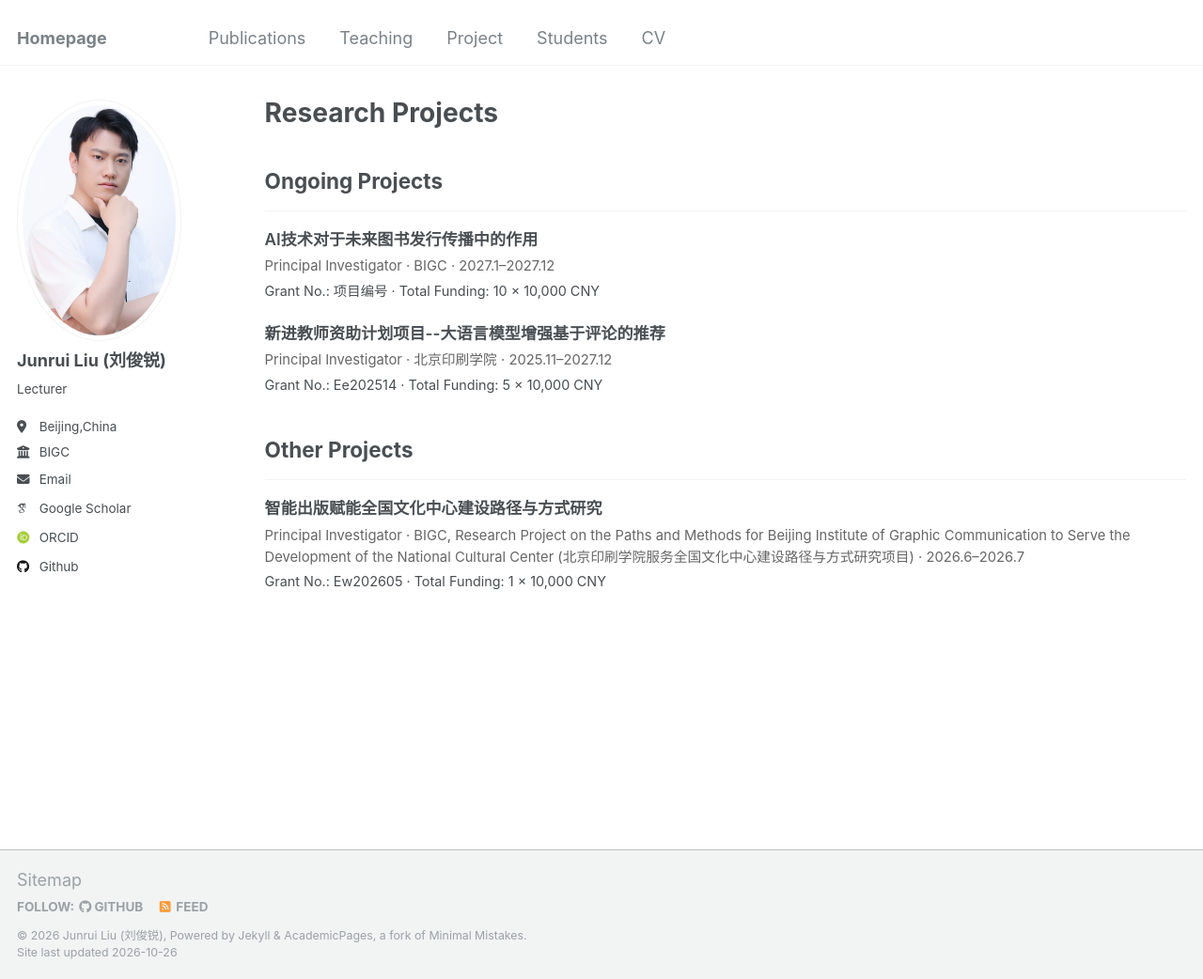
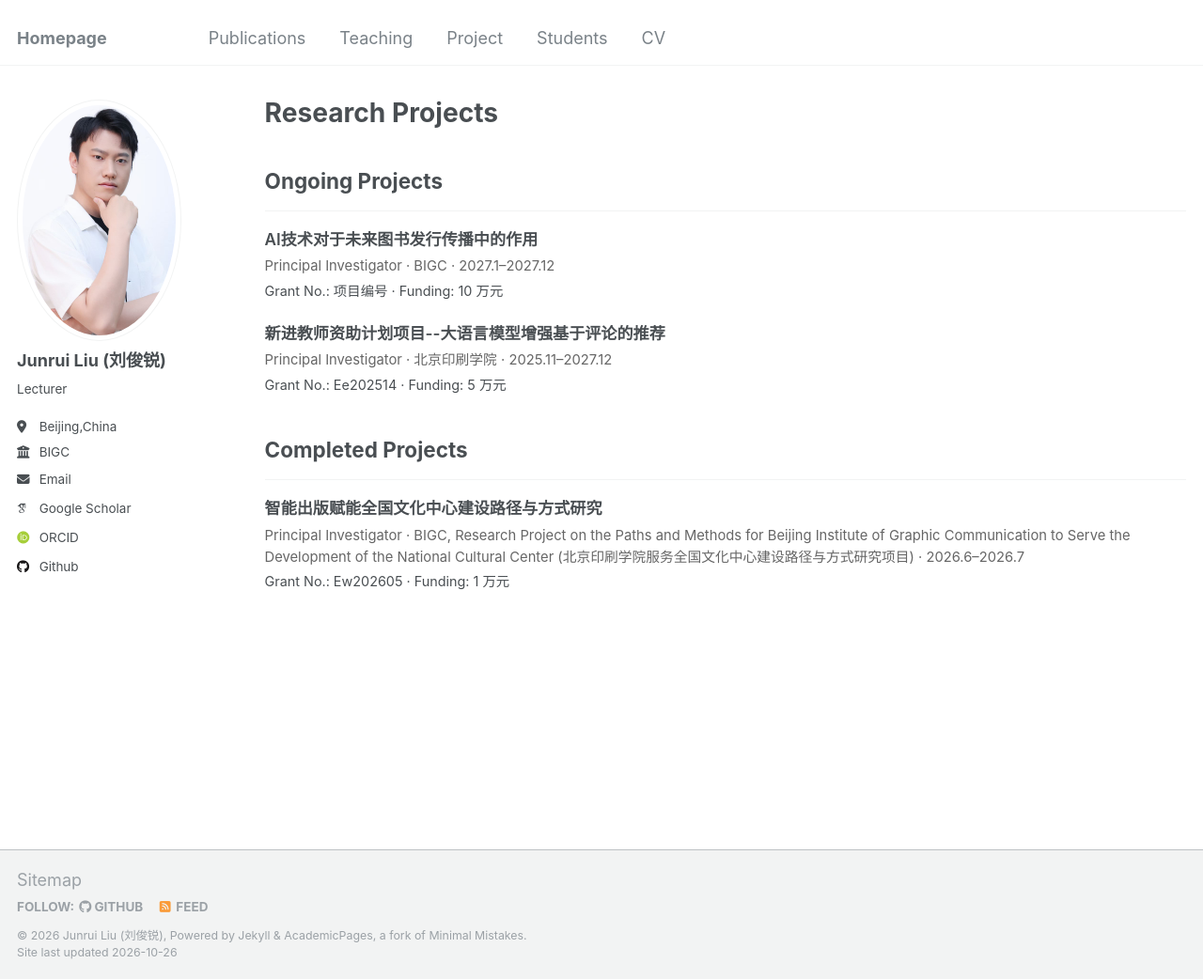
Before and after one commit to dianziliu/dianziliu.github.io, a Jekyll site: the page built from _pages/project.html, in a window 1280 px wide and 1042 px high. Shown: the whole window at 94% size. Built offline with Jekyll 4.4.1, drawn with Linux system fonts in a browser that asks for light colours; some web fonts are replaced.

Commit message:
修改project 风格细节

```diff
--- a/_includes/project-compact.html
+++ b/_includes/project-compact.html
@@ -43,8 +43,8 @@
 
     {% if project.total_funding != nil %}
       {% if project.grant_number %} · {% endif %}
-      Total Funding:
-      {{ project.total_funding }} × 10,000 CNY
+      Funding:
+      {{ project.total_funding }} 万元
     {% endif %}
 
   </div>
```
Also changed, not shown: _project/project2.md (+1 -4 lines).
